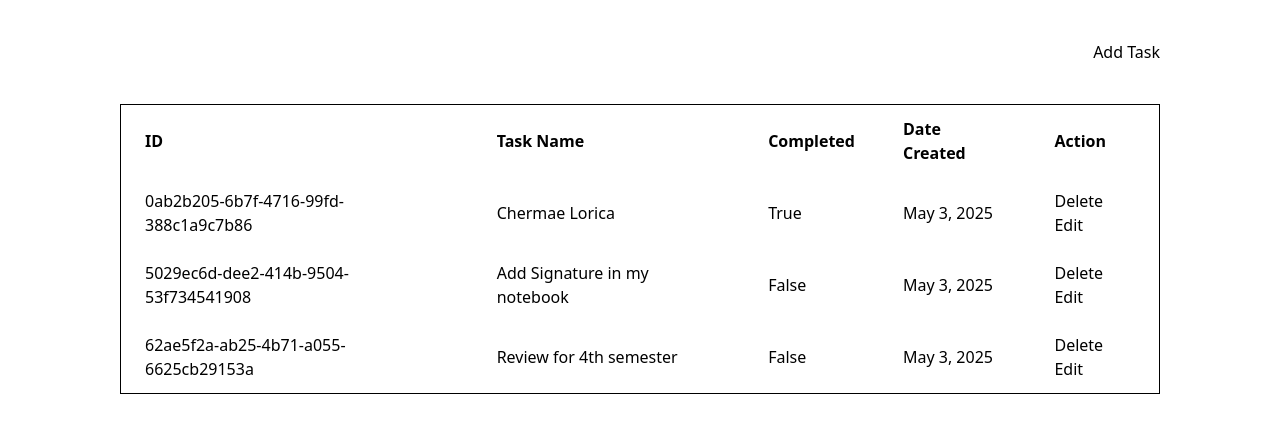
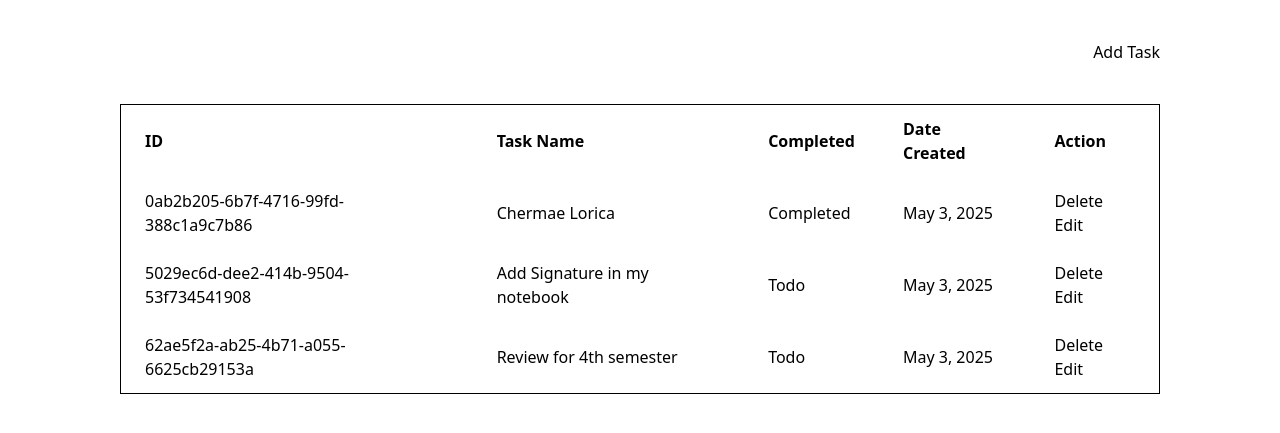
Before and after one commit to ifejinity/todo-list-app, a Django app: page /to-do-list/ in a window 1280 px wide. Shown: the top 433 px of the page. Run offline with Django 5.2, Linux system fonts and the light colour scheme; data comes from the database, SQL or seed files in the repository; both versions use the stored data as it was after the commit; some libraries are stand-ins or nearby versions.

Commit message:
improve update function

```diff
--- a/to_do_list/templates/to_do_list/index.html
+++ b/to_do_list/templates/to_do_list/index.html
@@ -42,7 +42,13 @@
                         <tr>
                             <td class="py-3 px-6">{{todo.id}}</td>
                             <td class="py-3 px-6">{{todo.task|default:"-"}}</td>
-                            <td class="py-3 px-6">{{todo.completed}}</td>
+                            <td class="py-3 px-6">
+                                {% if todo.completed %}
+                                    <div class="badge badge-success">Completed</div>
+                                {% else %}
+                                    <div class="badge badge-warning">Todo</div>
+                                {% endif %}
+                            </td>
                             <td class="py-3 px-6">{{todo.created_at}}</td>
                             <td class="py-3 px-6">
                                 <a class="btn btn-error" href="{% url 'delete_todo' todo.id %}" onclick="return confirm('Are you sure you want to delete this?');">
@@ -57,7 +63,11 @@
                                             {% csrf_token %}
                                             <fieldset class="fieldset">
                                                 <legend class="fieldset-legend">Task Name</legend>
-                                                <input id="task" type="text" name="task" class="input input-neutral w-full" value="{{todo.task}}" />
+                                                <input type="text" name="task" class="input input-neutral w-full" value="{{todo.task}}" />
+                                            </fieldset>
+                                            <fieldset class="fieldset">
+                                                <legend class="fieldset-legend">Completed</legend>
+                                                <input type="checkbox" name="completed" class="toggle toggle-primary" {% if todo.completed %}checked{% endif %} />
                                             </fieldset>
                                         </form>
                                         <div class="modal-action">
--- a/to_do_list/views.py
+++ b/to_do_list/views.py
@@ -25,7 +25,9 @@
 
 def update_todo(request, id):
     task = request.POST.get('task')
+    completed = request.POST.get('completed') == 'on'
     todo = get_object_or_404(Todo, id=id)
     todo.task = task
+    todo.completed = completed
     todo.save()
     return redirect('index')
```
Also changed, not shown: db.sqlite3.
